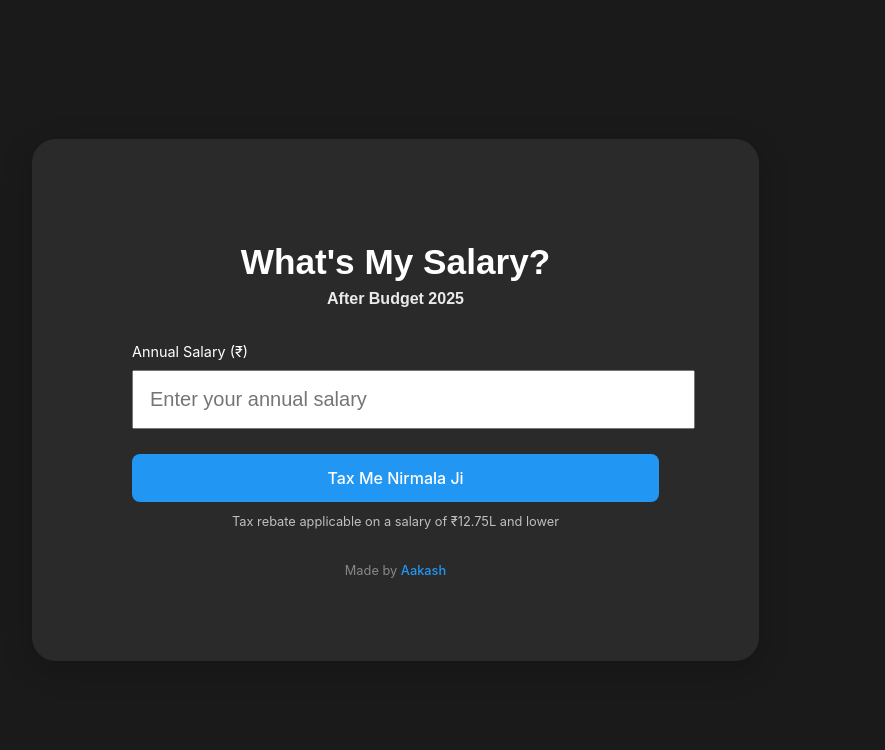
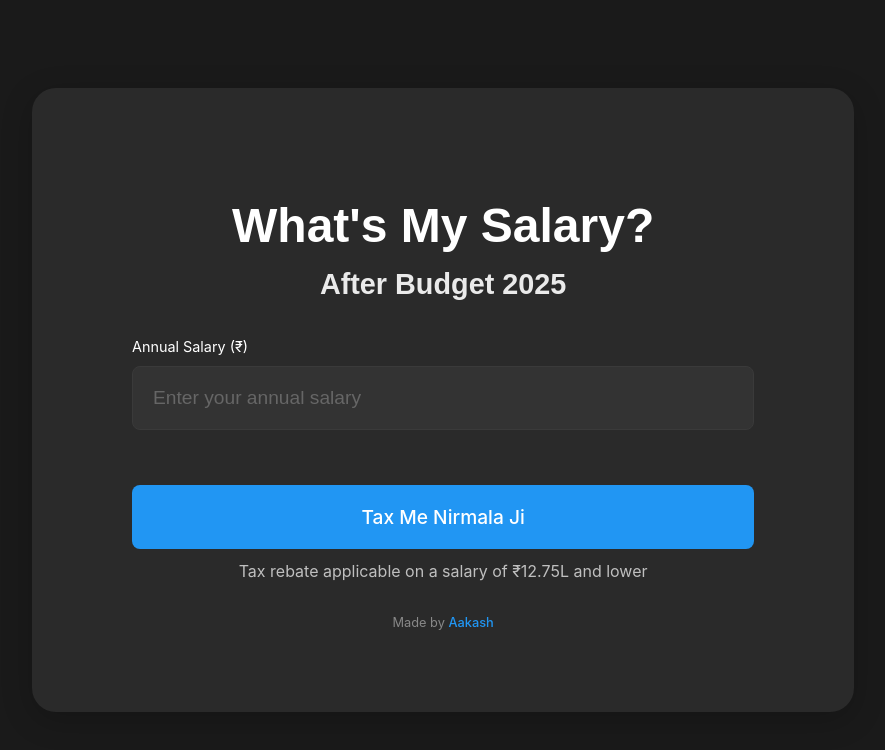
Before and after one commit to aakashathawasya96/taxmenirmalaji, a React (Vite) app: page / in a window 1280 px wide. Shown: the top 750 px of the page, without its empty margins (96-981 px from the left). Built offline with nearby package versions, Linux system fonts and the light colour scheme; a web font is replaced by a local one.

Commit message:
Update App.css

```diff
--- a/src/App.css
+++ b/src/App.css
@@ -35,12 +35,12 @@ h1, h2 {
 }
 
 h1 {
-  font-size: 2.2rem;
-  margin-bottom: 5px;
+  font-size: 3rem;
+  margin-bottom: 10px;
 }
 
 h2 {
-  font-size: 1rem;
+  font-size: 1.8rem;
   margin-top: 0;
   opacity: 0.9;
 }
@@ -58,30 +58,46 @@ label {
   font-size: 0.9rem;
 }
 
+input[type="text"],
+button {
+  width: 100%;
+  box-sizing: border-box;   /* Ensure padding doesn't add to width */
+}
+
 input[type="text"] {
   width: 100%;
-  padding: 16px;    /* Increased from 12px */
-  font-size: 20px;  /* Increased from 16px */
+  padding: 20px;
+  border: 1px solid #3a3a3a;
+  border-radius: 8px;
+  font-size: 1.2rem;
+  background-color: #333;  /* Added for dark input */
+  color: white;           /* Added for text color */
+  box-sizing: border-box;
+}
+
+input[type="text"]::placeholder {
+  color: #666;  /* Added for placeholder text */
 }
 
 .tax-disclaimer {
-  font-size: 0.8rem;
+  font-size: 1rem;
   color: rgba(255, 255, 255, 0.7);
-  margin-top: -15px;
+  margin-top: -20px;  /* Adjusted to reduce space after button */
   margin-bottom: 20px;
   text-align: center;
 }
 
 button {
   width: 100%;
-  padding: 14px;
+  padding: 20px;
   background-color: #2196F3;
   color: white;
   border: none;
   border-radius: 8px;
-  font-size: 16px;
+  font-size: 1.2rem;
   cursor: pointer;
   margin-bottom: 25px;
+  margin: 30px 0;
   transition: background-color 0.2s;
 }
 
```
